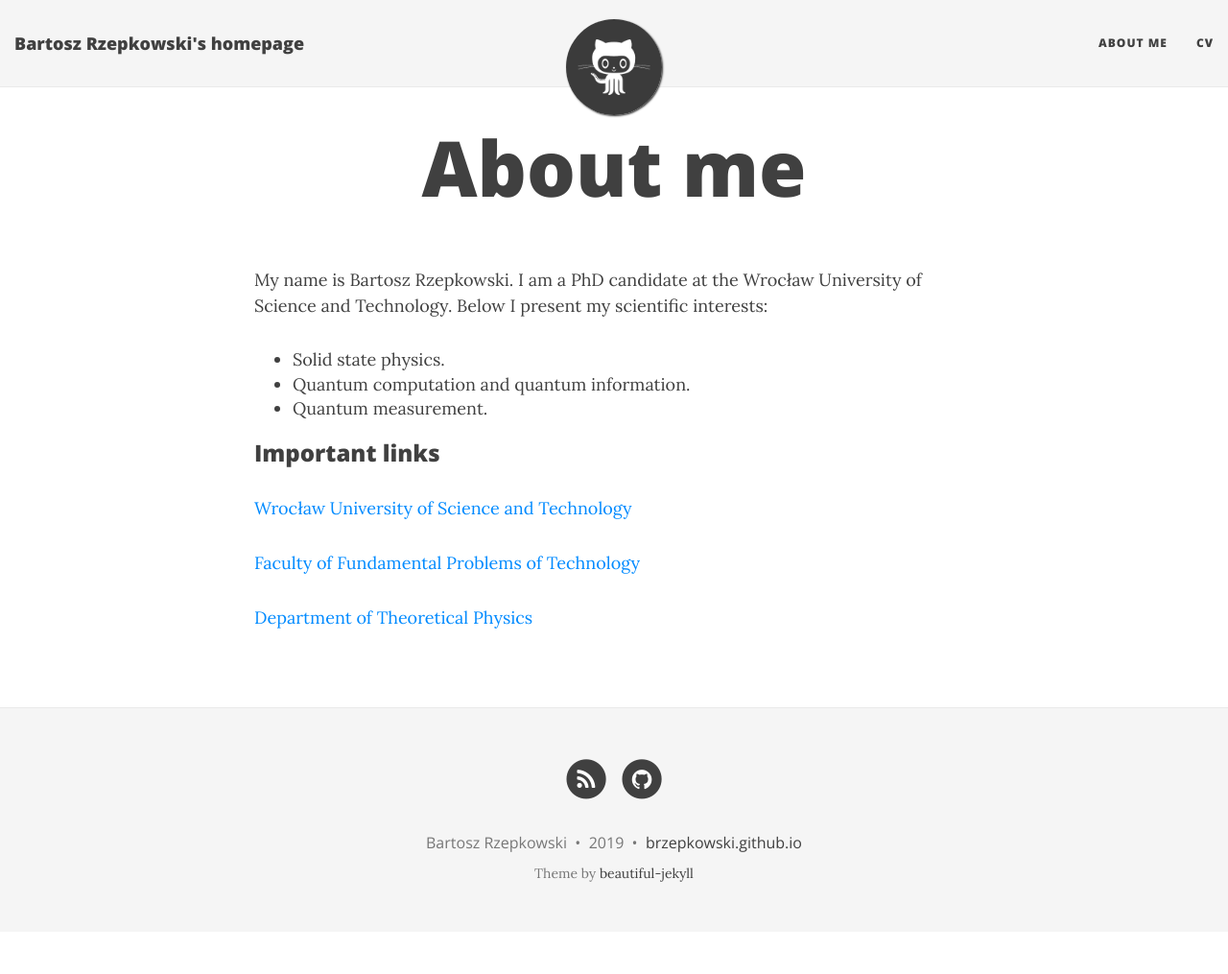
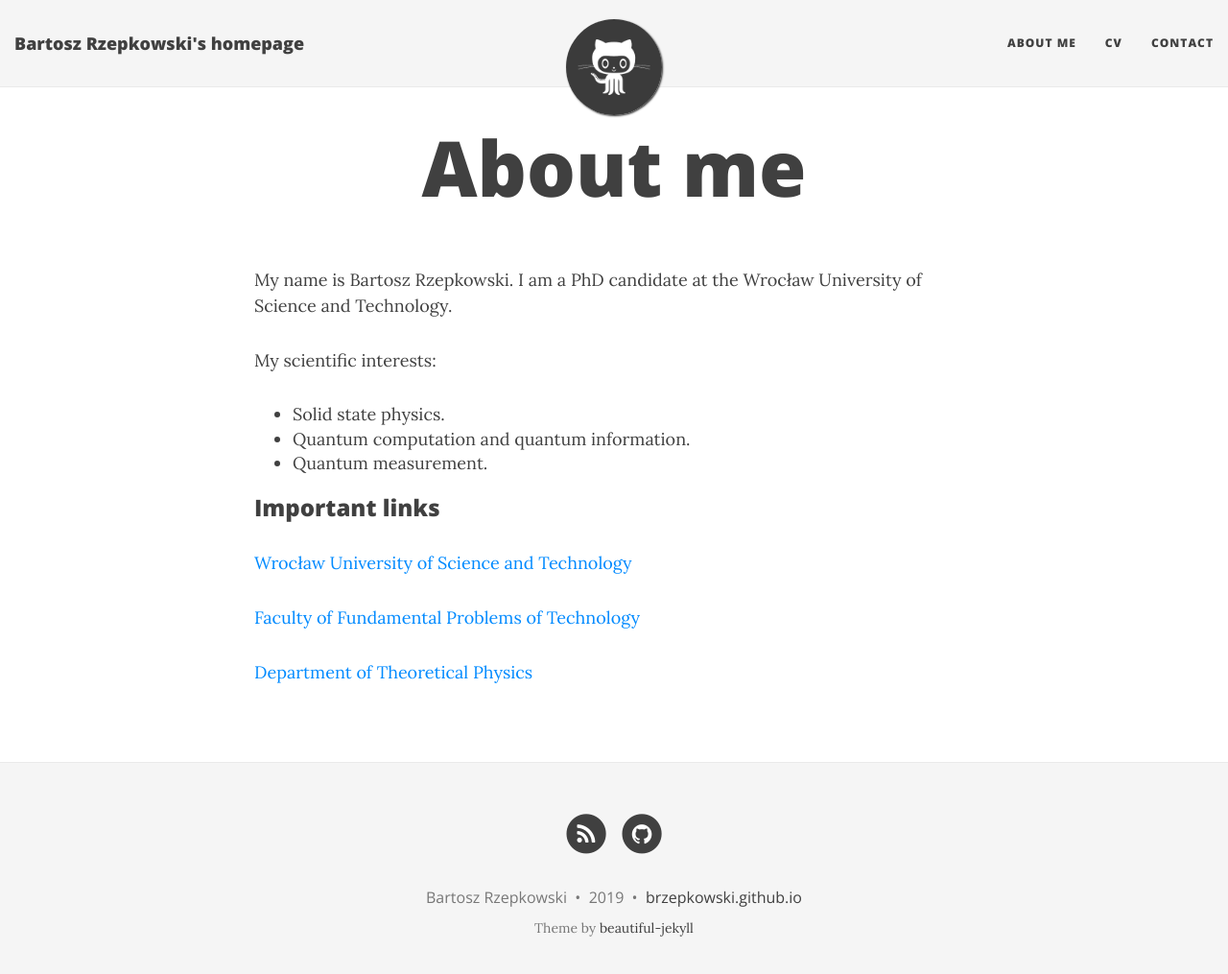
Before and after one commit to brzepkowski/brzepkowski.github.io, a Jekyll site: the page built from aboutme.md, in a window 1280 px wide and 1028 px high. Shown: the top 1015 px of the window at 96% size. Built offline with Jekyll 4.4.1, drawn with Linux system fonts in a browser that asks for light colours; nearby versions of some CDN libraries.

Commit message:
Updated 'About me'.

```diff
--- a/_config.yml
+++ b/_config.yml
@@ -25,6 +25,7 @@ description: My homepage with basic information about me and how to contact me.
 navbar-links:
   About Me: "aboutme"
   CV: "cv"
+  Contact: "contact"
   # Resources:
   #   - Beautiful Jekyll: "http://deanattali.com/beautiful-jekyll/"
   #   - Learn markdown: "http://www.markdowntutorial.com/"
--- a/aboutme.md
+++ b/aboutme.md
@@ -5,7 +5,9 @@ title: About me
 ---
 
 My name is Bartosz Rzepkowski. I am a PhD candidate at the Wrocław University of Science and Technology.
-Below I present my scientific interests:
+
+
+My scientific interests:
 - Solid state physics.
 - Quantum computation and quantum information.
 - Quantum measurement.
```
Also changed, not shown: _posts/2019-06-03-first-post.md (renamed from _posts/2015-01-04-first-post.md), 1 other file.
